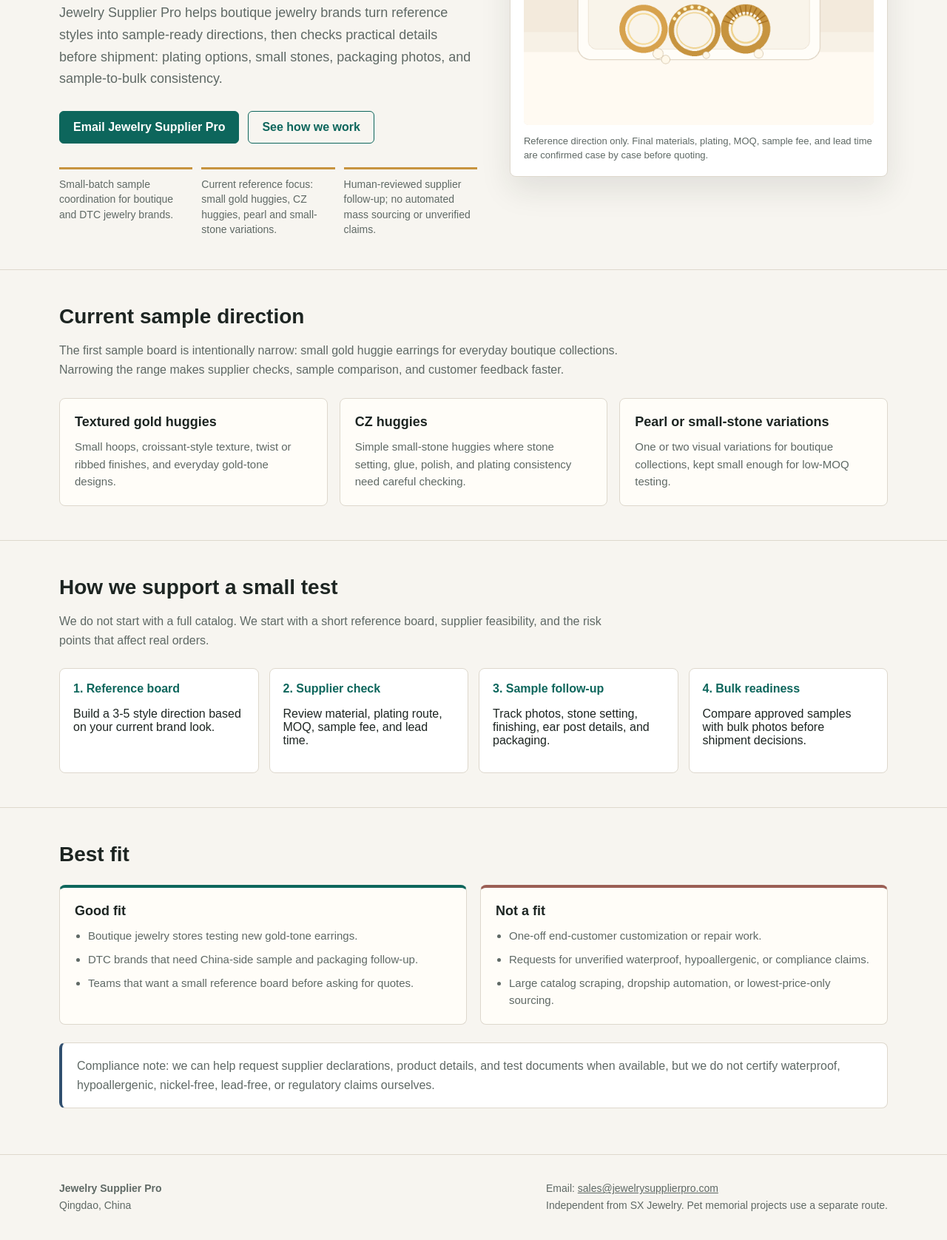
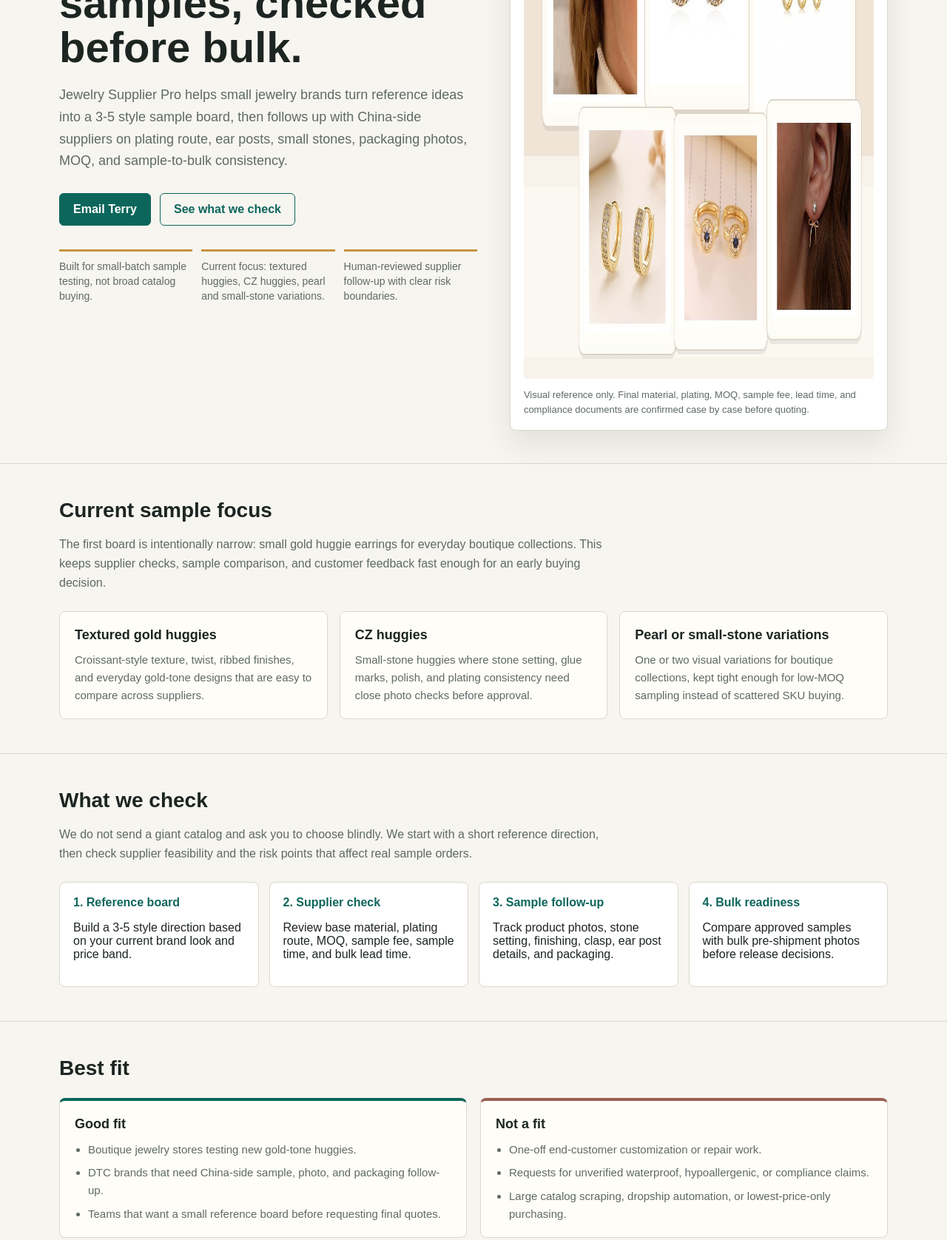
Before and after one commit to lauraxue28-cloud/jewelrysupplierpro, a plain HTML site: page index.html in a window 1280 px wide. Shown: the part 418-2094 px from the top of the page at 74% size. Drawn offline with Linux system fonts and the light colour scheme.

Commit message:
Optimize huggie sourcing landing page

```diff
--- a/index.html
+++ b/index.html
@@ -3,8 +3,8 @@
 <head>
   <meta charset="utf-8">
   <meta name="viewport" content="width=device-width, initial-scale=1">
-  <title>Jewelry Supplier Pro | Low-MOQ Jewelry Sample Support</title>
-  <meta name="description" content="Jewelry Supplier Pro helps small jewelry brands coordinate low-MOQ sample development, huggie earring references, packaging checks, and China-side production follow-up.">
+  <title>Jewelry Supplier Pro | Small Gold Huggie Sample Sourcing</title>
+  <meta name="description" content="Jewelry Supplier Pro helps boutique jewelry brands source and check small gold huggie earring samples with China-side supplier follow-up, packaging checks, and low-MOQ coordination.">
   <style>
     :root {
       --bg: #f7f5f0;
@@ -371,10 +371,10 @@
         <span>Jewelry Supplier Pro</span>
       </div>
       <nav aria-label="Main navigation">
-        <a href="#focus">Focus</a>
-        <a href="#process">Process</a>
+        <a href="#focus">Sample Focus</a>
+        <a href="#process">Checks</a>
         <a href="#fit">Fit</a>
-        <a href="mailto:sales@jewelrysupplierpro.com">Email</a>
+        <a href="mailto:terry@jewelrysupplierpro.com">Email Terry</a>
       </nav>
     </div>
   </header>
@@ -382,47 +382,47 @@
   <main>
     <div class="wrap hero">
       <div>
-        <p class="eyebrow">China-side sample and production follow-up for small jewelry brands</p>
-        <h1>Low-MOQ jewelry sample support without pushing a giant catalog.</h1>
+        <p class="eyebrow">China-side sample follow-up for boutique jewelry brands</p>
+        <h1>Small gold huggie samples, checked before bulk.</h1>
         <p class="lead">
-          Jewelry Supplier Pro helps boutique jewelry brands turn reference styles into sample-ready directions, then checks practical details before shipment: plating options, small stones, packaging photos, and sample-to-bulk consistency.
+          Jewelry Supplier Pro helps small jewelry brands turn reference ideas into a 3-5 style sample board, then follows up with China-side suppliers on plating route, ear posts, small stones, packaging photos, MOQ, and sample-to-bulk consistency.
         </p>
         <div class="hero-actions">
-          <a class="button" href="mailto:sales@jewelrysupplierpro.com?subject=Jewelry%20sample%20development%20support">Email Jewelry Supplier Pro</a>
-          <a class="button secondary" href="#process">See how we work</a>
+          <a class="button" href="mailto:terry@jewelrysupplierpro.com?subject=Small%20huggie%20sample%20support">Email Terry</a>
+          <a class="button secondary" href="#process">See what we check</a>
         </div>
         <div class="proof" aria-label="Service highlights">
-          <div>Small-batch sample coordination for boutique and DTC jewelry brands.</div>
-          <div>Current reference focus: small gold huggies, CZ huggies, pearl and small-stone variations.</div>
-          <div>Human-reviewed supplier follow-up; no automated mass sourcing or unverified claims.</div>
+          <div>Built for small-batch sample testing, not broad catalog buying.</div>
+          <div>Current focus: textured huggies, CZ huggies, pearl and small-stone variations.</div>
+          <div>Human-reviewed supplier follow-up with clear risk boundaries.</div>
         </div>
       </div>
       <div class="visual">
-        <img src="assets/huggie-capsule-preview.png" alt="Small gold huggie earring capsule reference preview">
+        <img src="assets/huggie-style-board.jpg" width="1200" height="780" alt="Small gold huggie earring sample board with reference styles">
         <p class="caption">
-          Reference direction only. Final materials, plating, MOQ, sample fee, and lead time are confirmed case by case before quoting.
+          Visual reference only. Final material, plating, MOQ, sample fee, lead time, and compliance documents are confirmed case by case before quoting.
         </p>
       </div>
     </div>
 
     <section id="focus">
       <div class="wrap">
-        <h2>Current sample direction</h2>
+        <h2>Current sample focus</h2>
         <p class="section-lead">
-          The first sample board is intentionally narrow: small gold huggie earrings for everyday boutique collections. Narrowing the range makes supplier checks, sample comparison, and customer feedback faster.
+          The first board is intentionally narrow: small gold huggie earrings for everyday boutique collections. This keeps supplier checks, sample comparison, and customer feedback fast enough for an early buying decision.
         </p>
         <div class="grid">
           <article class="card">
             <h3>Textured gold huggies</h3>
-            <p>Small hoops, croissant-style texture, twist or ribbed finishes, and everyday gold-tone designs.</p>
+            <p>Croissant-style texture, twist, ribbed finishes, and everyday gold-tone designs that are easy to compare across suppliers.</p>
           </article>
           <article class="card">
             <h3>CZ huggies</h3>
-            <p>Simple small-stone huggies where stone setting, glue, polish, and plating consistency need careful checking.</p>
+            <p>Small-stone huggies where stone setting, glue marks, polish, and plating consistency need close photo checks before approval.</p>
           </article>
           <article class="card">
             <h3>Pearl or small-stone variations</h3>
-            <p>One or two visual variations for boutique collections, kept small enough for low-MOQ testing.</p>
+            <p>One or two visual variations for boutique collections, kept tight enough for low-MOQ sampling instead of scattered SKU buying.</p>
           </article>
         </div>
       </div>
@@ -430,26 +430,26 @@
 
     <section id="process">
       <div class="wrap">
-        <h2>How we support a small test</h2>
+        <h2>What we check</h2>
         <p class="section-lead">
-          We do not start with a full catalog. We start with a short reference board, supplier feasibility, and the risk points that affect real orders.
+          We do not send a giant catalog and ask you to choose blindly. We start with a short reference direction, then check supplier feasibility and the risk points that affect real sample orders.
         </p>
         <div class="steps">
           <div class="step">
             <b>1. Reference board</b>
-            <p>Build a 3-5 style direction based on your current brand look.</p>
+            <p>Build a 3-5 style direction based on your current brand look and price band.</p>
           </div>
           <div class="step">
             <b>2. Supplier check</b>
-            <p>Review material, plating route, MOQ, sample fee, and lead time.</p>
+            <p>Review base material, plating route, MOQ, sample fee, sample time, and bulk lead time.</p>
           </div>
           <div class="step">
             <b>3. Sample follow-up</b>
-            <p>Track photos, stone setting, finishing, ear post details, and packaging.</p>
+            <p>Track product photos, stone setting, finishing, clasp, ear post details, and packaging.</p>
           </div>
           <div class="step">
             <b>4. Bulk readiness</b>
-            <p>Compare approved samples with bulk photos before shipment decisions.</p>
+            <p>Compare approved samples with bulk pre-shipment photos before release decisions.</p>
           </div>
         </div>
       </div>
@@ -462,9 +462,9 @@
           <article class="card good">
             <h3>Good fit</h3>
             <ul>
-              <li>Boutique jewelry stores testing new gold-tone earrings.</li>
-              <li>DTC brands that need China-side sample and packaging follow-up.</li>
-              <li>Teams that want a small reference board before asking for quotes.</li>
+              <li>Boutique jewelry stores testing new gold-tone huggies.</li>
+              <li>DTC brands that need China-side sample, photo, and packaging follow-up.</li>
+              <li>Teams that want a small reference board before requesting final quotes.</li>
             </ul>
           </article>
           <article class="card bad">
@@ -472,7 +472,7 @@
             <ul>
               <li>One-off end-customer customization or repair work.</li>
               <li>Requests for unverified waterproof, hypoallergenic, or compliance claims.</li>
-              <li>Large catalog scraping, dropship automation, or lowest-price-only sourcing.</li>
+              <li>Large catalog scraping, dropship automation, or lowest-price-only purchasing.</li>
             </ul>
           </article>
         </div>
@@ -490,7 +490,7 @@
         Qingdao, China
       </div>
       <div>
-        Email: <a href="mailto:sales@jewelrysupplierpro.com">sales@jewelrysupplierpro.com</a><br>
+        Email: <a href="mailto:terry@jewelrysupplierpro.com">terry@jewelrysupplierpro.com</a><br>
         Independent from SX Jewelry. Pet memorial projects use a separate route.
       </div>
     </div>
```
Also changed, not shown: assets/huggie-style-board.jpg (added).
